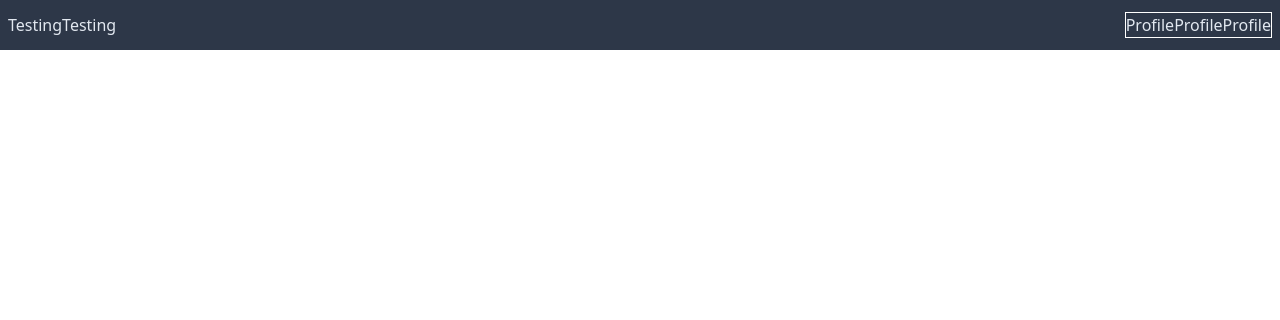
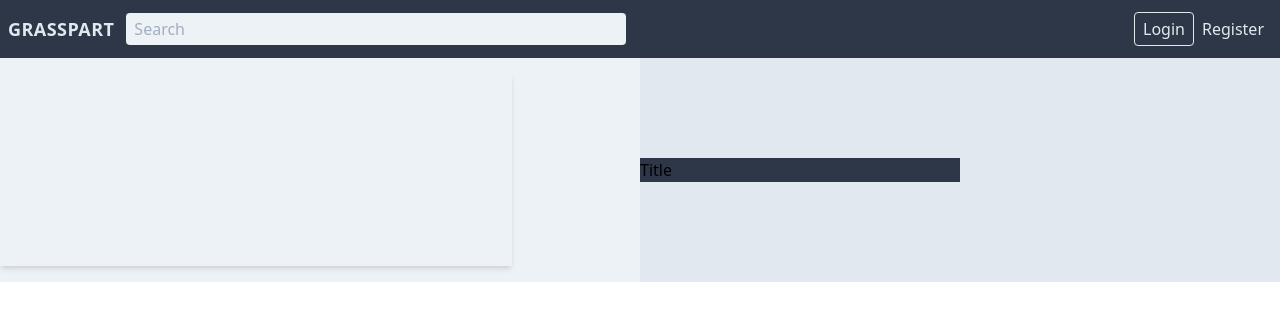
Before and after one commit to anxiousChair/grasspart, a Next.js app: page /browse in a window 1280 px wide. Shown: the top 320 px of the page. Built offline with nearby package versions, Linux system fonts and the light colour scheme.

Commit message:
browse page design

```diff
--- /dev/null
+++ b/components/layout/Layout.js
@@ -0,0 +1,14 @@
+import Nav from "./Nav"
+import Head from "next/head"
+
+export default function Layout(props){
+	return (
+		<>
+			<Head/>
+			<body>
+				<Nav/>
+				{props.children}
+			</body>
+		</>
+	)
+}
--- /dev/null
+++ b/components/layout/Nav.js
@@ -0,0 +1,22 @@
+
+export default function Nav(){
+
+	let dynamic_login = (<div className="w-auto flex flex-col sm:flex-row sm:mr-2 items-center">
+					<a className="sm:mr-2 border px-2 py-1 rounded">Login</a>
+					<a className="hidden sm:inline-block">Register</a>
+				</div>)
+
+	return (
+		<>
+			<nav className="w-auto flex sm:flex-row flex-shrink justify-between items-center bg-gray-800 text-gray-300 px-2 py-3">
+				<div className="w-auto mr-2 sm:mr-3">
+					<h1 className="text-sm sm:text-lg uppercase font-bold tracking-wide">GRASSPART</h1>
+				</div>
+				<div className="w-full mr-2 text-gray-700">
+					<input placeholder="Search" className="sm:block mx-auto sm:mx-0 rounded bg-gray-200 w-full sm:w-1/2 px-2 py-1"/>
+				</div>
+				{dynamic_login}
+			</nav>
+		</>
+	)
+}
--- a/package.json
+++ b/package.json
@@ -36,6 +36,8 @@
     "react-hook-form": "^6.4.0",
     "scrypt-js": "^3.0.1",
     "swr": "^0.3.0",
+    "tether": "^1.4.7",
+    "tether-drop": "^1.4.2",
     "uid-safe": "^2.1.5",
     "uuid": "^8.3.0",
     "uuidv4": "^6.2.3",
--- a/pages/_app.js
+++ b/pages/_app.js
@@ -4,7 +4,7 @@ import {AuthProvider} from "../context/Auth.js"
 function MyApp({ Component, pageProps }) {
   return (
   	<AuthProvider>
-  		<Component {...pageProps} />
+			<Component {...pageProps} />
   	</AuthProvider>
   )
 }
--- a/pages/browse.js
+++ b/pages/browse.js
@@ -1,21 +1,24 @@
+import Layout from "../components/layout/Layout"
 
 function Browse(props){
-	let nav_right = (<div className="border border-white my-auto">
-					<a>Profile</a>
-					<a>Profile</a>
-					<a>Profile</a>
-				</div>)
+
 
 	return (
-		<>
-			<div className="w-full flex sm:flex-row justify-between sm:items-center bg-gray-800 text-gray-300 px-2 py-3 flex-grow">
-				<nav className="flex flex-col sm:flex-row flex-grow">
-					<a>Testing</a>
-					<a>Testing</a>
-				</nav>
-				{nav_right}
+		<Layout>
+			<div className="w-full flex flex-col sm:flex-row flex-grow">
+				<div id="buyer-list" className="py-4 w-full bg-gray-200 flex flex-col sm:flex-row sm:flex-wrap flex-grow justify-between items-center">
+					<div id="item-card" className="w-4/5 shadow-md">
+					<img className="h-48"/>
+					</div>
+				</div>
+
+				<div className="w-full bg-gray-300 flex flex-col sm:flex-row sm:flex-wrap flex-grow justify-between items-center">
+					<div id="item-card" className="w-1/2 bg-gray-800">
+						<h1>Title</h1>
+					</div>
+				</div>
 			</div>
-		</>
+		</Layout>
 	)
 }
 
```
Also changed, not shown: 1 other file (tests, documents, lock files or other folders).
